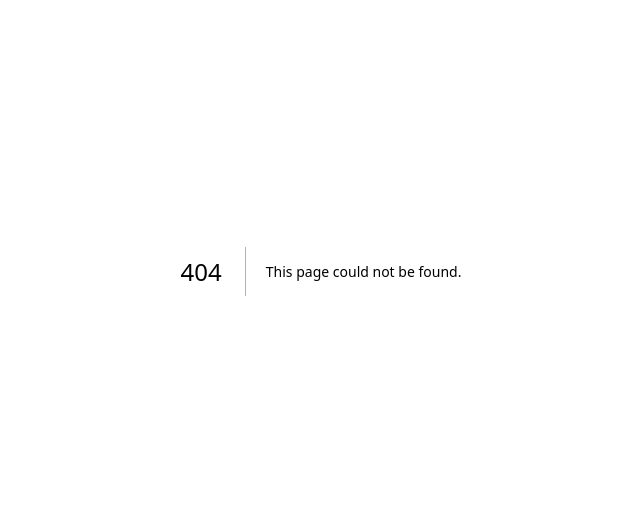
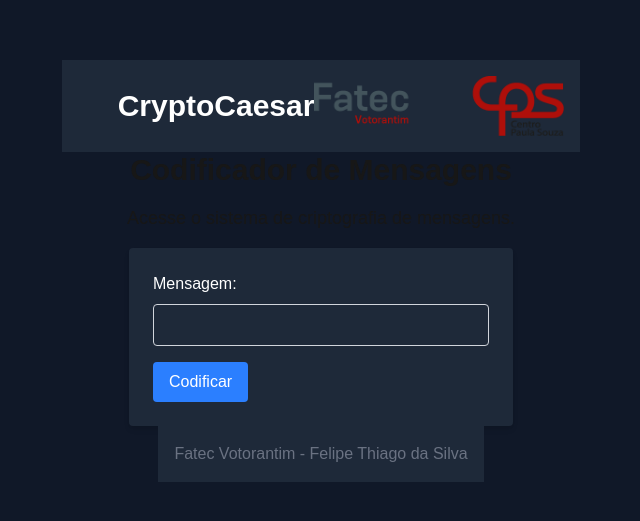
Before and after one commit to Felipe-Thiago/atv-cripto-felipe, a Next.js app in the folder Front/: page /encode in a window 1280 px wide. Before the commit this address had no page. Shown: the part 129-650 px from the top of the page, without its empty margins (319-959 px from the left). Built offline with nearby package versions, Linux system fonts and the light colour scheme.

Commit message:
fix: Mudança de lugar dos arquivos

```diff
--- /dev/null
+++ b/Front/src/app/encode/page.tsx
@@ -0,0 +1,25 @@
+import Footer from "@/components/Footer/Footer";
+import Header from "@/components/Header/Header";
+
+const encode = () => {
+    return (
+        <div className="flex flex-col items-center justify-center min-h-screen bg-gray-900">
+            <Header />
+            <h1 className="text-3xl font-bold mb-4">Codificador de Mensagens</h1>
+            <p className="text-lg">Acesse o sistema de criptografia de mensagens.</p>
+            <form className="bg-gray-800 p-6 rounded shadow-md w-96 mt-4">
+                <div className="mb-4">
+                <label htmlFor="message" className="block text-white mb-2">Mensagem:</label>
+                <input type="text" id="message" className="border border-gray-300 p-2 rounded w-full" />
+                </div>
+                <button type="submit" className="bg-blue-500 text-white px-4 py-2 rounded">
+                Codificar
+                </button>
+            </form>
+
+        <Footer />
+        </div>
+    );
+}
+
+export default encode;
--- a/Front/src/app/page.tsx
+++ b/Front/src/app/page.tsx
@@ -1,7 +1,6 @@
 "use client";
 import { useRouter } from "next/navigation";
-import { useEffect } from "react";
-import { useAuth } from "./context/AuthContext";
+import { useAuth } from "@/context/AuthContext";
 
 export default function App() {
   const router = useRouter();
@@ -24,11 +23,11 @@ export default function App() {
             <input type="password" id="password" className="border border-gray-300 p-2 rounded w-full" />
           </div>
 
-          <button type="submit" className="bg-blue-500 text-white px-4 py-2 rounded">
+          <button type="submit" className="bg-blue-500 text-white px-4 py-2 rounded" onClick={() => router.push("/encode")}>
             Fazer Login
           </button>
           <p className="text-white mt-4">
-            Não tem uma conta? <a href="/register" className="text-blue-400">Registrar</a>
+            Não tem uma conta? <a href="" className="text-blue-400" onClick={() => router.push("/register")} >Registrar</a>
           </p>
         </form>
       </div>
--- a/Front/src/screens/register/page.tsx
+++ b/Front/src/app/register/page.tsx
@@ -1,5 +1,5 @@
-import Header from "../../app/components/Header/Header";
-import Footer from "../../app/components/Footer/Footer";
+import Header from "../../components/Header/Header";
+import Footer from "../../components/Footer/Footer";
 
 const Register = () => {
   return (
--- a/Front/src/screens/encode/page.tsx
+++ /dev/null
@@ -1,19 +0,0 @@
-const encode = () => {
-    return (
-        <div className="flex flex-col items-center justify-center min-h-screen bg-gray-900">
-        <h1 className="text-3xl font-bold mb-4">Codificador de Mensagens</h1>
-        <p className="text-lg">Acesse o sistema de criptografia de mensagens.</p>
-        <form className="bg-gray-800 p-6 rounded shadow-md w-96 mt-4">
-            <div className="mb-4">
-            <label htmlFor="message" className="block text-white mb-2">Mensagem:</label>
-            <input type="text" id="message" className="border border-gray-300 p-2 rounded w-full" />
-            </div>
-            <button type="submit" className="bg-blue-500 text-white px-4 py-2 rounded">
-            Codificar
-            </button>
-        </form>
-        </div>
-    );
-}
-
-export default encode;
```
Also changed, not shown: Front/src/components/Footer/Footer.tsx (renamed from Front/src/app/components/Footer/Footer.tsx), Front/src/components/Header/Header.tsx (renamed from Front/src/app/components/Header/Header.tsx), Front/src/context/AuthContext.tsx (renamed from Front/src/app/context/AuthContext.tsx).
